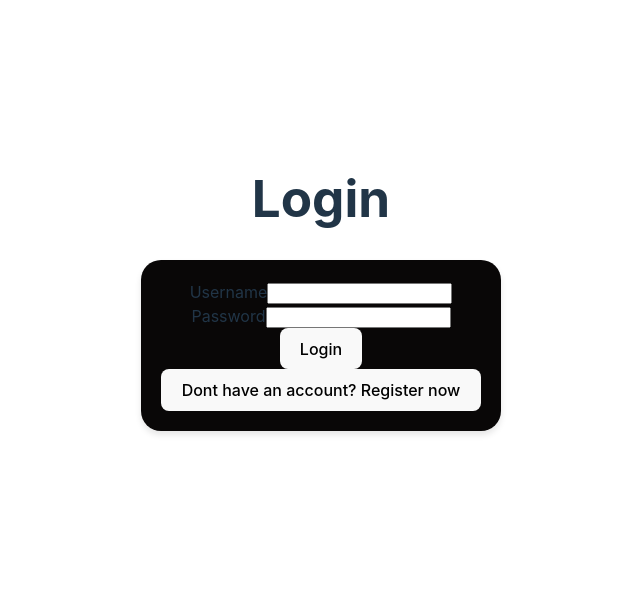
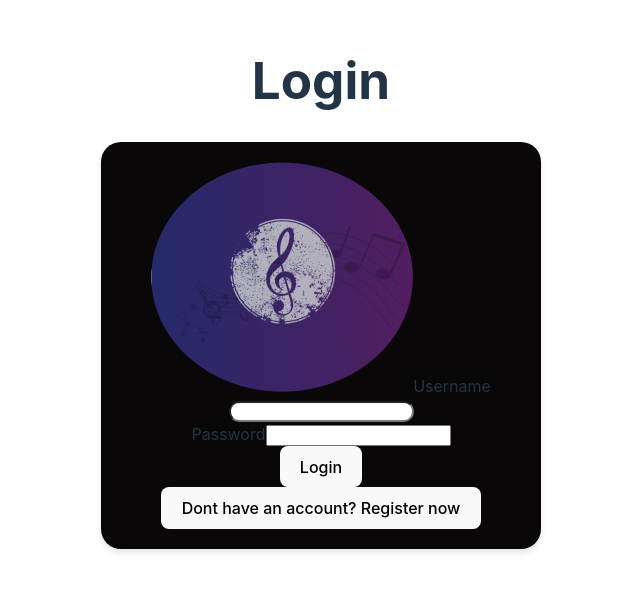
Before and after one commit to OmarMallouk/EchoWave-app, a React (Vite) app: page /login in a window 1280 px wide. Shown: the part 117-708 px from the top of the page, without its empty margins (319-959 px from the left). Built offline with nearby package versions, Linux system fonts and the light colour scheme.

Commit message:
added changes

```diff
--- a/src/components/LoginCard/LoginCard.module.css
+++ b/src/components/LoginCard/LoginCard.module.css
@@ -6,3 +6,12 @@
     max-width: 400px;
     margin: auto;
 }
+
+
+.input{
+    border-radius: 10px;
+}
+
+.label{
+    font-style: 404px;
+}
--- a/src/components/forms/LoginForm.tsx
+++ b/src/components/forms/LoginForm.tsx
@@ -1,11 +1,15 @@
 import { useState } from "react";
+import logo from "../../assets/logoPure (1).png";
 
 
 interface LoginFormProps{
     onLogin: (username: string, password: string) => void;
+    containerClassname?: string;
+    inputClassname?: string;
+    buttonClassname?: string;
 }
 
-const LoginForm: React.FC<LoginFormProps> = ({onLogin}) =>{
+const LoginForm: React.FC<LoginFormProps> = ({onLogin, inputClassname, containerClassname, buttonClassname}) =>{
     const [username, setUsername] = useState("");
     const [password, setPassword] = useState("");
 
@@ -19,13 +23,15 @@ const LoginForm: React.FC<LoginFormProps> = ({onLogin}) =>{
 
 
     return(
-        <form onSubmit={handleSubmit}>
+        <form onSubmit={handleSubmit} className={containerClassname}>
             <div>
+                <img src={logo} alt="logos" />
                 <label htmlFor="username">Username</label>
                 <input
                 type="text"
                 id="email"
                 value={username}
+                className={inputClassname}
                 onChange={(e)=> setUsername(e.target.value)}
                 required
                 ></input>
@@ -40,7 +46,7 @@ const LoginForm: React.FC<LoginFormProps> = ({onLogin}) =>{
                 required
                 ></input>
             </div>
-            <button type="submit">Login</button>
+            <button type="submit" className={buttonClassname}>Login</button>
         </form>
     );
 };
--- a/src/pages/Login/Login.tsx
+++ b/src/pages/Login/Login.tsx
@@ -5,6 +5,7 @@ import LoginForm from "../../components/forms/LoginForm";
 import { useNavigate } from "react-router-dom";
 import { loginn } from "../../apis/authApi";
 import LoginCard from "../../components/LoginCard/LoginCard";
+import styles from "../../components/LoginCard/LoginCard.module.css"
 import "./Login.module.css";
 
 
@@ -45,7 +46,9 @@ const Login: React.FC = () =>{
         <div>
             <h1>Login</h1>
             <LoginCard>
-            <LoginForm onLogin={handleLogin}/>
+            <LoginForm onLogin={handleLogin} containerClassname={styles.formContainer}
+          inputClassname={styles.input}
+          buttonClassname={styles.button}/>
             <button onClick={handleRegisterChange}>Dont have an account? Register now</button>
             </LoginCard>
         </div>
```
Also changed, not shown: src/assets/logoPure (1).png (added).
